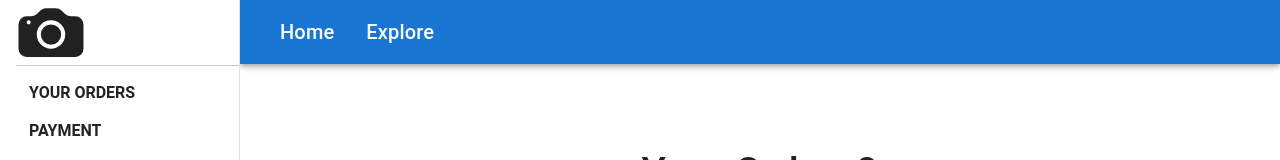
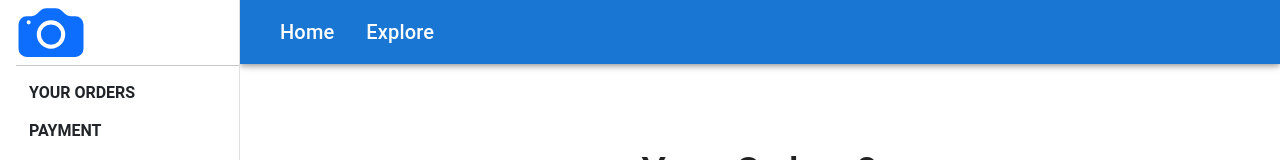
Before and after one commit to jubaer-hossen/dream-camera, a React (Create React App) app: page /dashboard in a window 1280 px wide. Shown: the top 160 px of the page. Built offline with nearby package versions, Linux system fonts and the light colour scheme; no server answers; sample sign-in values are in the browser's storage.

Commit message:
added camera icon in as a link

```diff
--- a/src/components/Dashboard/Dashboard.js
+++ b/src/components/Dashboard/Dashboard.js
@@ -42,8 +42,9 @@ function Dashboard(props) {
 
     const drawer = (
         <div className="ms-3">
+            <Link to="/home">
                 <svg
-                className="ms-5"
+                    className="ms-5 text-dark"
                     xmlns="http://www.w3.org/2000/svg"
                     width="70"
                     height="65"
@@ -54,6 +55,8 @@ function Dashboard(props) {
                     <path d="M10.5 8.5a2.5 2.5 0 1 1-5 0 2.5 2.5 0 0 1 5 0z" />
                     <path d="M2 4a2 2 0 0 0-2 2v6a2 2 0 0 0 2 2h12a2 2 0 0 0 2-2V6a2 2 0 0 0-2-2h-1.172a2 2 0 0 1-1.414-.586l-.828-.828A2 2 0 0 0 9.172 2H6.828a2 2 0 0 0-1.414.586l-.828.828A2 2 0 0 1 3.172 4H2zm.5 2a.5.5 0 1 1 0-1 .5.5 0 0 1 0 1zm9 2.5a3.5 3.5 0 1 1-7 0 3.5 3.5 0 0 1 7 0z" />
                 </svg>
+            </Link>
+
             {/* <Toolbar /> */}
             <Divider />
             <List>
```
Also changed, not shown: 23 other files (tests, documents, lock files or other folders). Lines whose indentation alone changed are shown as unchanged.
